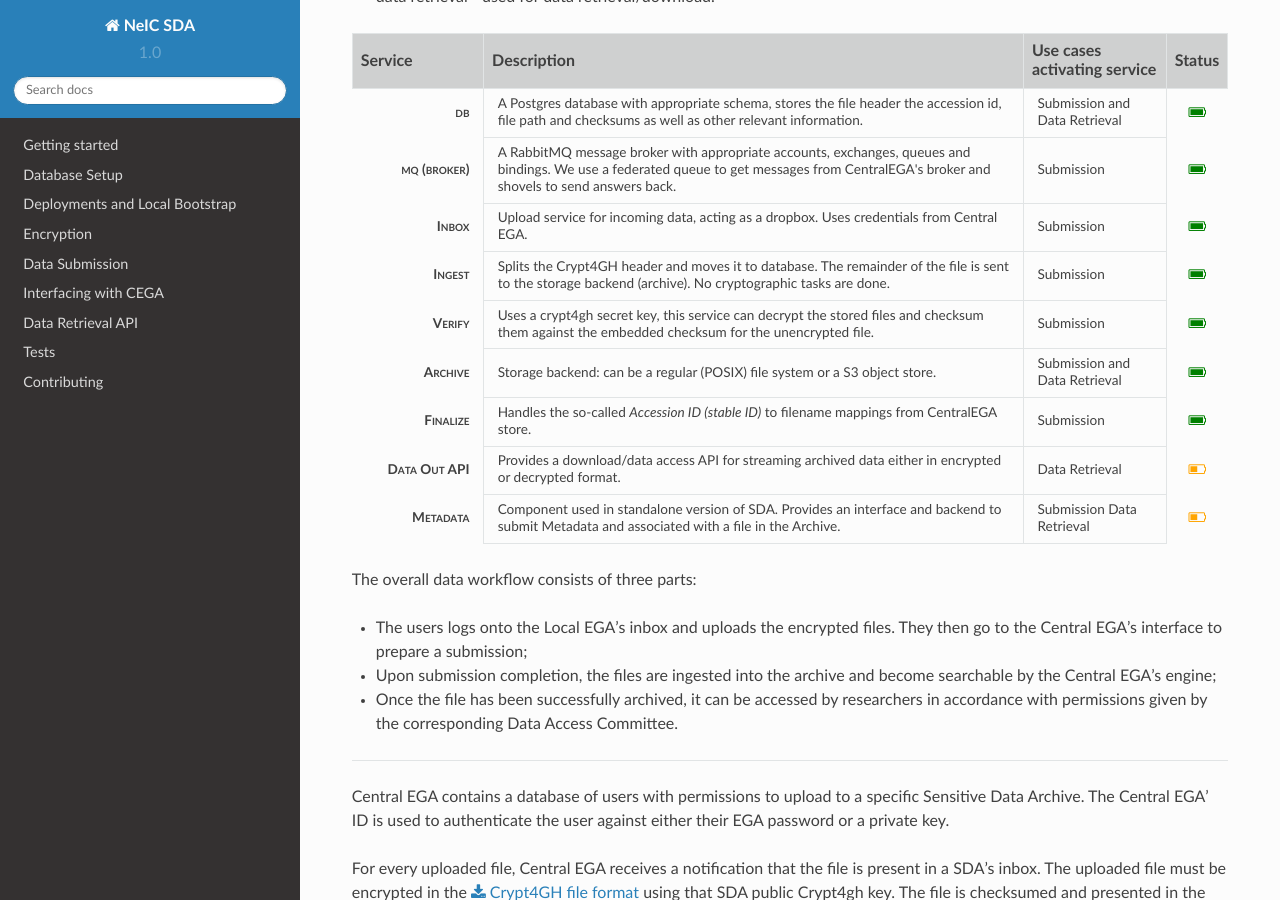
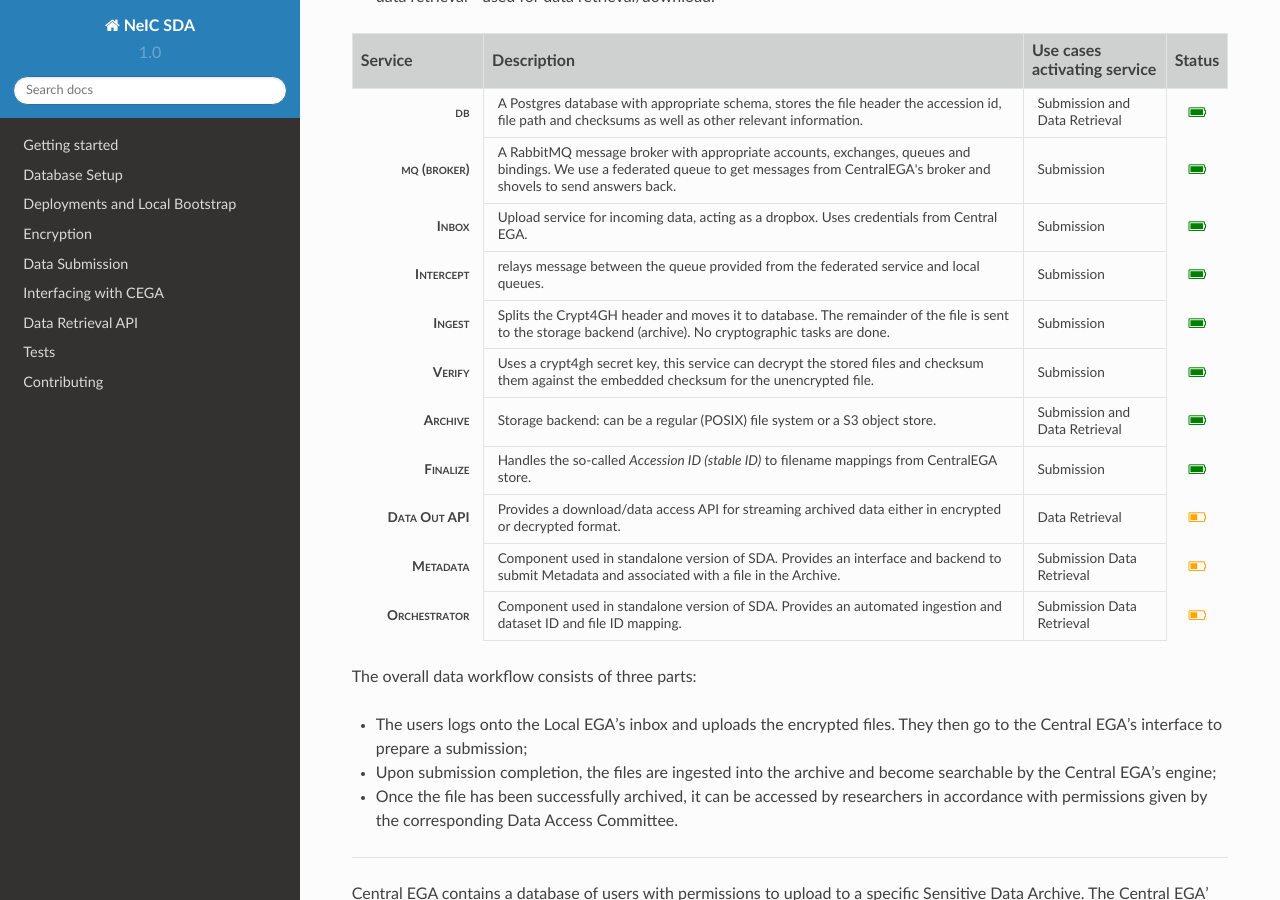
Before and after one commit to neicnordic/neic-sda, a Sphinx documentation site: the page built from docs/index.rst, in a window 1280 px wide and 900 px high, scrolled down 1009 px. Built offline with Sphinx 7.4.7 and the Read the Docs theme 2.0.0, drawn with Linux system fonts in a browser that asks for light colours.

Commit message:
update components table

```diff
--- a/docs/table.html
+++ b/docs/table.html
@@ -31,6 +31,13 @@
       <td>Submission</td>
       <td><i class="fa fa-battery-full ega-stable" title="Stable"></i></td>
     </tr>
+    <tr>
+      <td>Intercept</td>
+        <td>relays message between the queue provided from the federated service and local queues.
+        </td>
+        <td>Submission</td>
+        <td><i class="fa fa-battery-full ega-stable" title="Stable"></i></td>
+      </tr>
     <tr>
       <td>Ingest</td>
       <td>Splits the Crypt4GH header and moves it to database. The remainder of the file
@@ -73,5 +80,13 @@
       <td>Submission Data Retrieval</td>
       <td><i class="fa fa-battery-half ega-dev" title="Work in progress"></i></td>
     </tr>
+    <tr>
+      <td>Orchestrator</td>
+        <td>Component used in standalone version of SDA. Provides an automated ingestion and dataset ID and
+          file ID mapping.
+        </td>
+        <td>Submission Data Retrieval</td>
+        <td><i class="fa fa-battery-half ega-dev" title="Work in progress"></i></td>
+      </tr>
   </tbody>
 </table>
```
